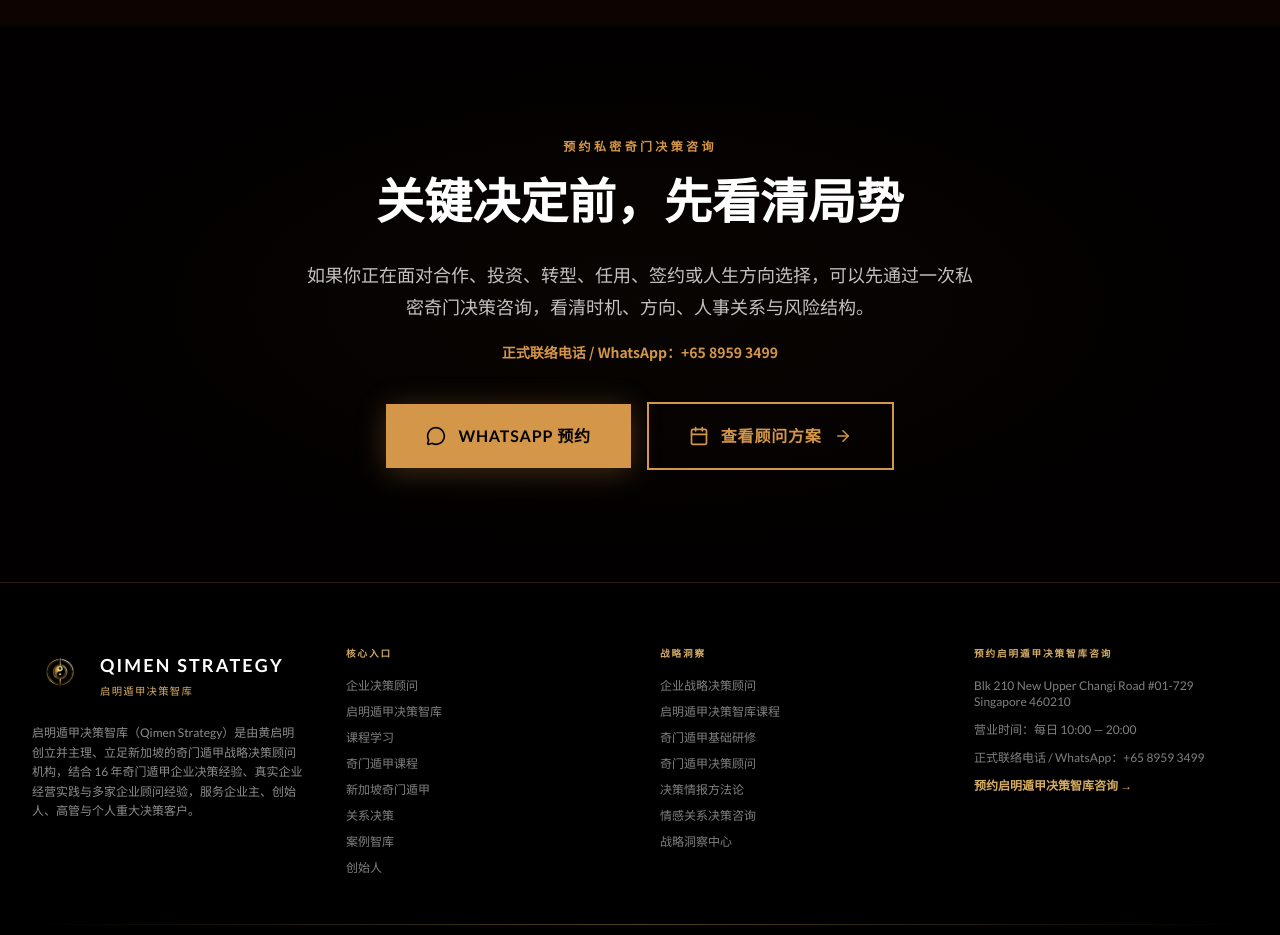
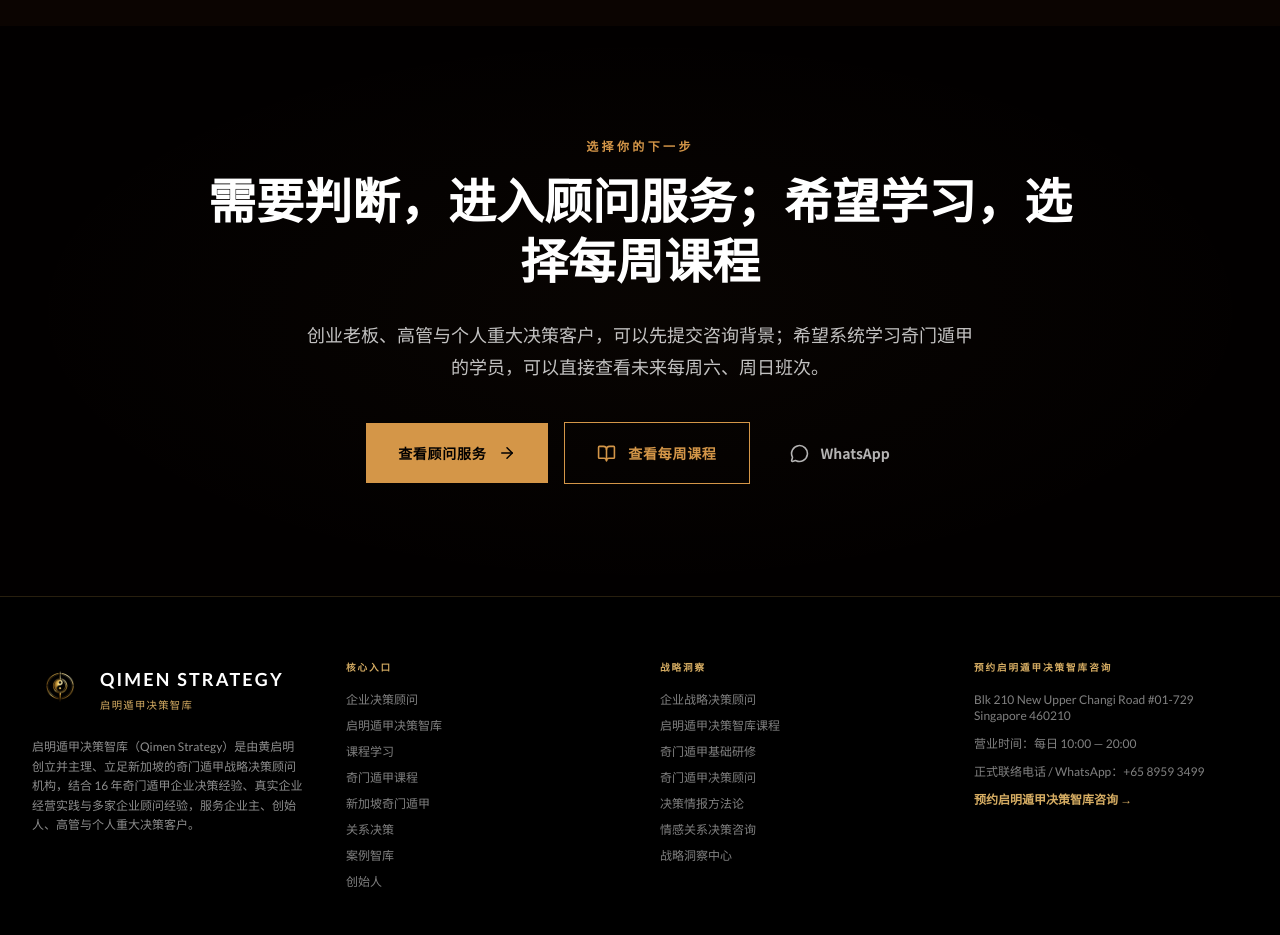
Before and after one commit to BODHIWONG/qmfeng-website, a Next.js app: page / in a window 1280 px wide. Shown: the part 7960-8895 px from the top of the page. Built offline with nearby package versions, Linux system fonts and the light colour scheme.

Commit message:
Split final CTA between advisory and courses

```diff
--- a/components/final-cta.tsx
+++ b/components/final-cta.tsx
@@ -1,106 +1,43 @@
 "use client";
 
-import { motion } from "framer-motion";
 import { useLanguage } from "@/contexts/language-context";
-import { ArrowRight, MessageCircle, Calendar } from "lucide-react";
+import { ArrowRight, BookOpen, MessageCircle } from "lucide-react";
+import Link from "next/link";
 
-const WA_LINK = [
-  "https://wa.me/6589593499",
-  "text=Hello%20Qimen%20Strategy%2C%20I%20would%20like%20to%20book%20a%20Qimen%20Decision%20Consultation.",
-].join("?");
+const WA_LINK =
+  "https://wa.me/6589593499?text=Hello%20Qimen%20Strategy%2C%20I%20would%20like%20to%20submit%20a%20private%20advisory%20enquiry.";
 
 export default function FinalCTA() {
   const { t } = useLanguage();
 
   return (
     <section className="relative overflow-hidden bg-[oklch(0.06_0.02_60)] py-20 md:py-28">
-      <div
-        className="absolute inset-0 opacity-30"
-        style={{
-          background:
-            "radial-gradient(ellipse at center, oklch(0.72 0.12 70 / 0.1) 0%, transparent 70%)",
-        }}
-      />
-
+      <div className="absolute inset-0 opacity-30" style={{ background: "radial-gradient(ellipse at center, oklch(0.72 0.12 70 / 0.1) 0%, transparent 70%)" }} />
       <div className="container relative">
         <div className="mx-auto max-w-4xl text-center">
-          <motion.p
-            initial={{ opacity: 0, y: 16 }}
-            whileInView={{ opacity: 1, y: 0 }}
-            viewport={{ once: true }}
-            transition={{ duration: 0.55 }}
-            className="mb-5 text-xs font-bold uppercase tracking-[0.28em] text-[oklch(0.72_0.12_70)]"
-          >
-            {t("预约私密奇门决策咨询", "Book a Private Qimen Decision Consultation")}
-          </motion.p>
-
-          <motion.h2
-            initial={{ opacity: 0, y: 30 }}
-            whileInView={{ opacity: 1, y: 0 }}
-            viewport={{ once: true }}
-            transition={{ duration: 0.7 }}
-            className="mb-6 text-3xl font-bold leading-tight text-white sm:text-4xl md:text-5xl"
-            style={{
-              fontFamily:
-                "var(--font-cormorant), var(--font-noto-serif), serif",
-            }}
-          >
+          <p className="mb-5 text-xs font-bold uppercase tracking-[0.28em] text-[oklch(0.72_0.12_70)]">
+            {t("选择你的下一步", "Choose Your Next Step")}
+          </p>
+          <h2 className="mb-6 text-3xl font-bold leading-tight text-white sm:text-4xl md:text-5xl" style={{ fontFamily: "var(--font-cormorant), var(--font-noto-serif), serif" }}>
+            {t("需要判断，进入顾问服务；希望学习，选择每周课程", "Need decision support? Choose advisory. Ready to learn? Join a weekly course.")}
+          </h2>
+          <p className="mx-auto mb-10 max-w-2xl text-base leading-8 text-white/76 md:text-lg">
             {t(
-              "关键决定前，先看清局势",
-              "See the situation clearly before you decide"
+              "创业老板、高管与个人重大决策客户，可以先提交咨询背景；希望系统学习奇门遁甲的学员，可以直接查看未来每周六、周日班次。",
+              "Founders, executives and individuals may submit the decision they are facing. Learners may view future Saturday–Sunday course batches and register directly."
             )}
-          </motion.h2>
-
-          <motion.p
-            initial={{ opacity: 0, y: 20 }}
-            whileInView={{ opacity: 1, y: 0 }}
-            viewport={{ once: true }}
-            transition={{ duration: 0.6, delay: 0.15 }}
-            className="mx-auto mb-5 max-w-2xl text-base leading-8 text-white/76 md:text-lg"
-          >
-            {t(
-              "如果你正在面对合作、投资、转型、任用、签约或人生方向选择，可以先通过一次私密奇门决策咨询，看清时机、方向、人事关系与风险结构。",
-              "If you are facing a partnership, investment, transition, appointment, contract or major life-direction choice, a private Qimen Decision Consultation can help you read timing, direction, people dynamics and risk structure before action."
-            )}
-          </motion.p>
-
-          <p className="mb-10 text-sm font-semibold text-[oklch(0.72_0.12_70)]">
-            {t("正式联络电话 / WhatsApp：+65 8959 3499", "Official Phone / WhatsApp: +65 8959 3499")}
           </p>
-
-          <motion.div
-            initial={{ opacity: 0, y: 20 }}
-            whileInView={{ opacity: 1, y: 0 }}
-            viewport={{ once: true }}
-            transition={{ duration: 0.6, delay: 0.35 }}
-            className="flex flex-col items-center justify-center gap-4 sm:flex-row"
-          >
-            <a
-              href={WA_LINK}
-              target="_blank"
-              rel="noopener noreferrer"
-              className="inline-flex w-full items-center justify-center gap-3 px-10 py-5 text-base font-bold uppercase tracking-wider transition-all duration-300 hover:scale-[1.02] sm:w-auto"
-              style={{
-                fontFamily: "var(--font-lato), sans-serif",
-                background: "oklch(0.72 0.12 70)",
-                color: "oklch(0.06 0.02 60)",
-                boxShadow: "0 4px 30px oklch(0.72 0.12 70 / 0.3)",
-              }}
-            >
-              <MessageCircle size={20} />
-              {t("WhatsApp 预约", "Book on WhatsApp")}
+          <div className="flex flex-col items-center justify-center gap-4 sm:flex-row sm:flex-wrap">
+            <Link href="/advisory" className="inline-flex w-full items-center justify-center gap-3 bg-[oklch(0.72_0.12_70)] px-8 py-5 text-sm font-bold uppercase tracking-wider text-[oklch(0.06_0.02_60)] transition hover:scale-[1.02] sm:w-auto">
+              {t("查看顾问服务", "Explore Advisory")}<ArrowRight size={18} />
+            </Link>
+            <Link href="/qi-men-dun-jia-course-singapore" className="inline-flex w-full items-center justify-center gap-3 border border-[oklch(0.72_0.12_70)] px-8 py-5 text-sm font-bold uppercase tracking-wider text-[oklch(0.72_0.12_70)] transition hover:bg-[oklch(0.72_0.12_70)] hover:text-black sm:w-auto">
+              <BookOpen size={19} />{t("查看每周课程", "View Weekly Courses")}
+            </Link>
+            <a href={WA_LINK} target="_blank" rel="noopener noreferrer" data-conversion="final_cta_private_enquiry" className="inline-flex w-full items-center justify-center gap-3 px-6 py-5 text-sm font-semibold text-white/70 transition hover:text-white sm:w-auto">
+              <MessageCircle size={19} />WhatsApp
             </a>
-
-            <a
-              href="/qimen-strategy-business"
-              className="inline-flex w-full items-center justify-center gap-3 border-2 border-[oklch(0.72_0.12_70)] px-10 py-5 text-base font-bold uppercase tracking-wider text-[oklch(0.72_0.12_70)] transition-all duration-300 hover:bg-[oklch(0.72_0.12_70)] hover:text-[oklch(0.06_0.02_60)] sm:w-auto"
-              style={{ fontFamily: "var(--font-lato), sans-serif" }}
-            >
-              <Calendar size={20} />
-              {t("查看顾问方案", "View Advisory Programs")}
-              <ArrowRight size={18} />
-            </a>
-          </motion.div>
+          </div>
         </div>
       </div>
     </section>
```
